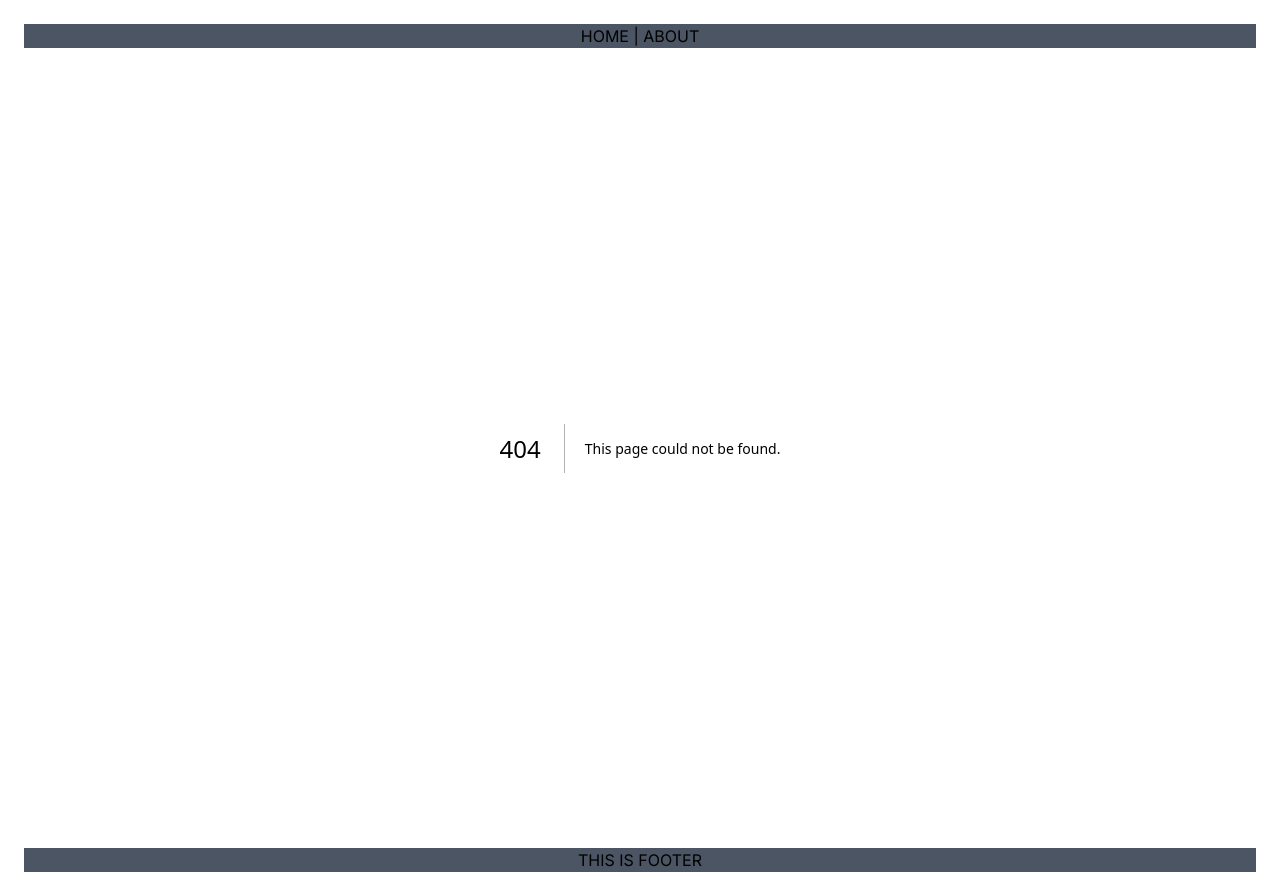
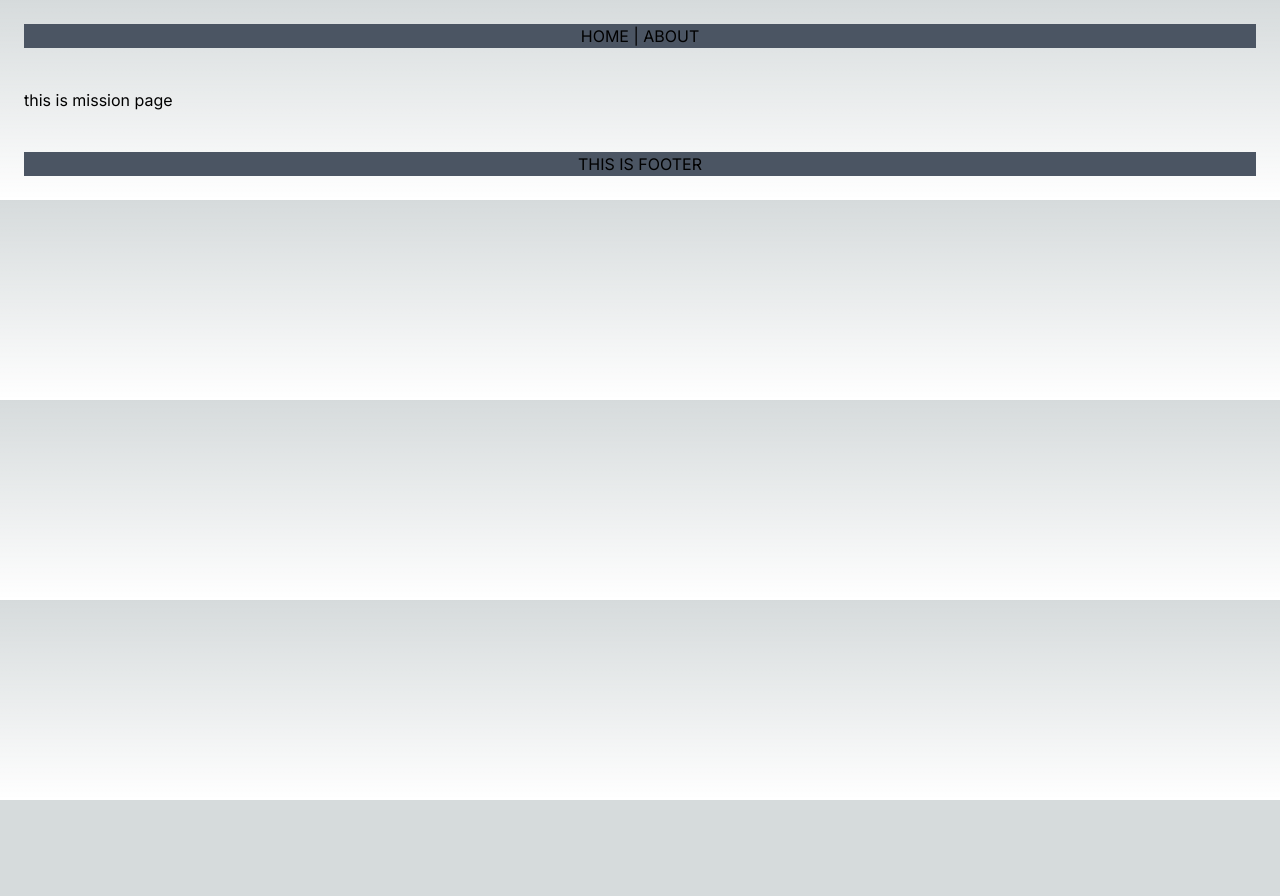
Before and after one commit to MdSaifulIslamRafsan/next-js--Crash-Course-practice, a Next.js app: page /about/mission in a window 1280 px wide. Before the commit this address had no page. After the commit the page ends 800 px from the top, so only its background shows below. Built offline with nearby package versions, Linux system fonts and the light colour scheme.

Commit message:
added route and nested route concept

```diff
--- /dev/null
+++ b/src/app/about/mission/page.jsx
@@ -0,0 +1,11 @@
+import React from 'react';
+
+const MissionPage = () => {
+    return (
+        <main className='my-10'>
+            <h1>this is mission page</h1>
+        </main>
+    );
+};
+
+export default MissionPage;
--- /dev/null
+++ b/src/app/about/page.jsx
@@ -0,0 +1,11 @@
+import React from 'react';
+
+const About = () => {
+    return (
+        <main className='my-10'>
+            <h1>This Is about page</h1>
+        </main>
+    );
+};
+
+export default About;
--- a/src/app/page.js
+++ b/src/app/page.js
@@ -2,7 +2,7 @@
 export default function Home() {
   return (
     <main className="my-10">
-      <h1>It is a long established fact that a reader will be distracted by the readable content of a page when looking at its layout. The point of using Lorem Ipsum is that it has a more-or-less normal distribution of letters, as opposed to using 'Content here, content here', making it look like readable English. Many desktop publishing packages and web page editors now use Lorem Ipsum as their default model text, and a search for 'lorem ipsum' will uncover many web sites still in their infancy. Various versions have evolved over the years, sometimes by accident, sometimes on purpose (injected humour and the like).</h1>
+      <h1>It is a long established fact that a reader will be distracted by the readable content of a page when looking at its layout. The point of using Lorem Ipsum is that it has a more-or-less normal distribution of letters, as opposed to using Content here, content here, making it look like readable English. Many desktop publishing packages and web page editors now use Lorem Ipsum as their default model text, and a search for lorem ipsum will uncover many web sites still in their infancy. Various versions have evolved over the years, sometimes by accident, sometimes on purpose (injected humour and the like).</h1>
     </main>
   );
 }
```
